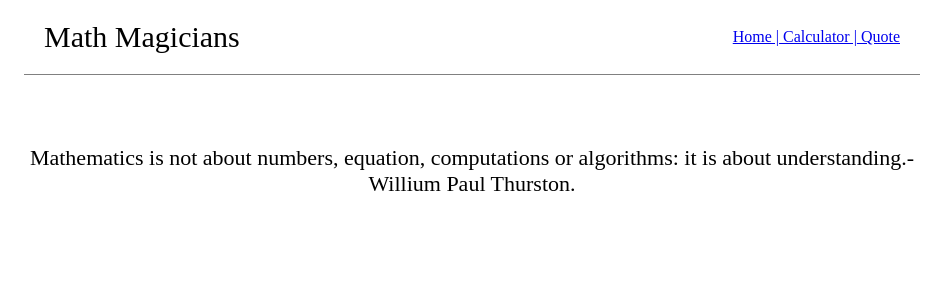
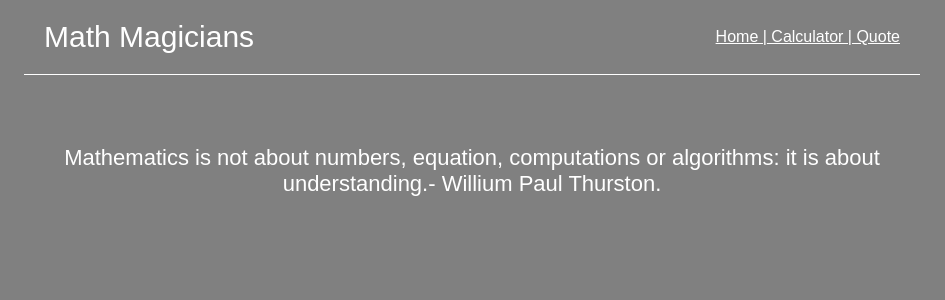
Before and after one commit to anasbassi/Math-magician, a React (Create React App) app: page /quote in a window 1280 px wide. Shown: the top 300 px of the page, without its empty margins (168-1113 px from the left). Built offline with nearby package versions, Linux system fonts and the light colour scheme.

Commit message:
Add more styling

```diff
--- a/package.json
+++ b/package.json
@@ -2,11 +2,13 @@
   "name": "math-magician",
   "version": "0.1.0",
   "private": true,
+  "homepage": "https://anasbassi.github.io/Math-magician",
   "dependencies": {
     "@testing-library/jest-dom": "^5.16.4",
     "@testing-library/react": "^13.3.0",
     "@testing-library/user-event": "^13.5.0",
     "big.js": "^6.2.1",
+    "gh-pages": "^4.0.0",
     "react": "^18.2.0",
     "react-dom": "^18.2.0",
     "react-router-dom": "^6.3.0",
@@ -17,7 +19,9 @@
     "start": "react-scripts start",
     "build": "react-scripts build",
     "test": "react-scripts test",
-    "eject": "react-scripts eject"
+    "eject": "react-scripts eject",
+    "predeploy": "npm run build",
+    "deploy": "gh-pages -d build"
   },
   "eslintConfig": {
     "extends": [
--- a/src/components/navBar.css
+++ b/src/components/navBar.css
@@ -4,16 +4,19 @@
   align-items: center;
   margin: 0;
   padding: 20px;
-  border-bottom: 1px solid gray;
+  border-bottom: 1px solid white;
 }
 
 .logo {
   font-size: 30px;
 }
 
+a {
+  color: white;
+}
+
 .logo a {
   text-decoration: none;
-  color: black;
 }
 
 .navSection {
--- a/src/style.css
+++ b/src/style.css
@@ -1,6 +1,9 @@
 body {
   width: 70%;
   margin: auto;
+  font-family: sans-serif;
+  background-color: gray;
+  color: white;
 }
 
 #app {
```
Also changed, not shown: 2 other files (tests, documents, lock files or other folders).
